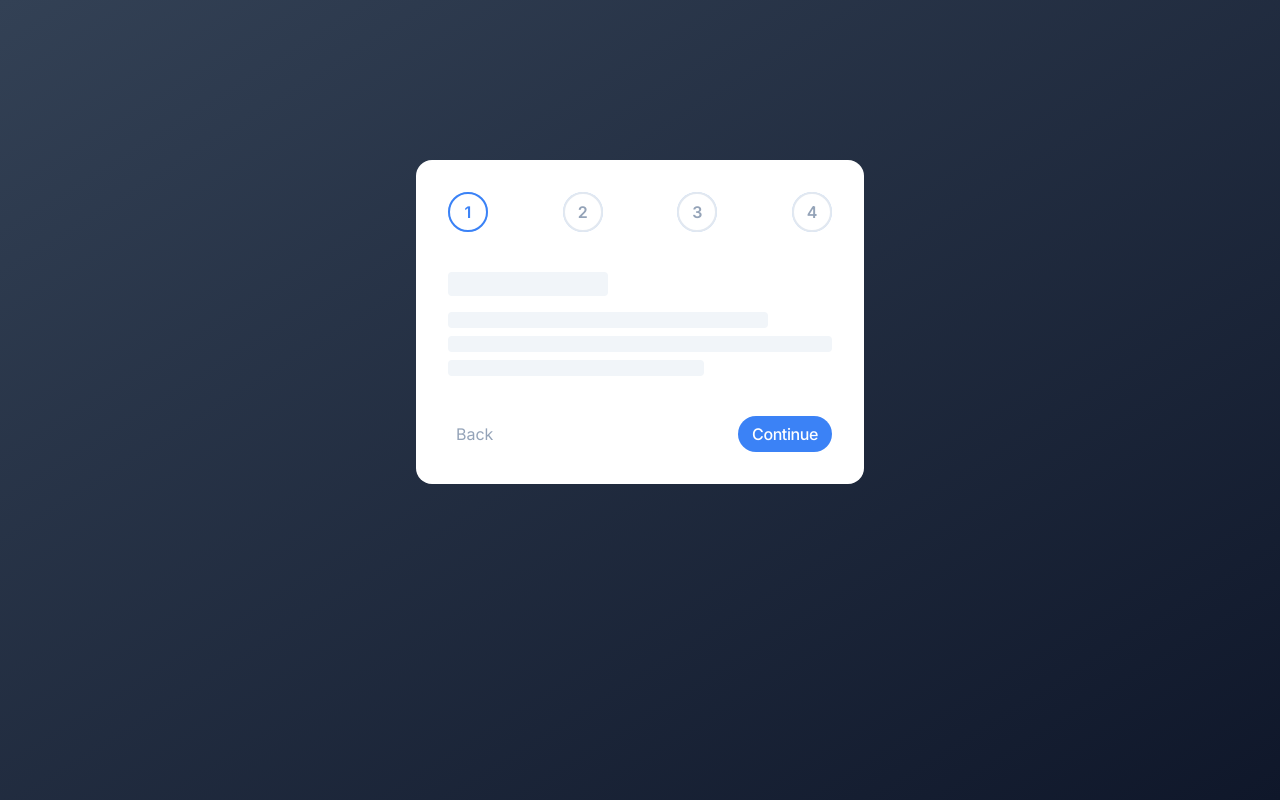
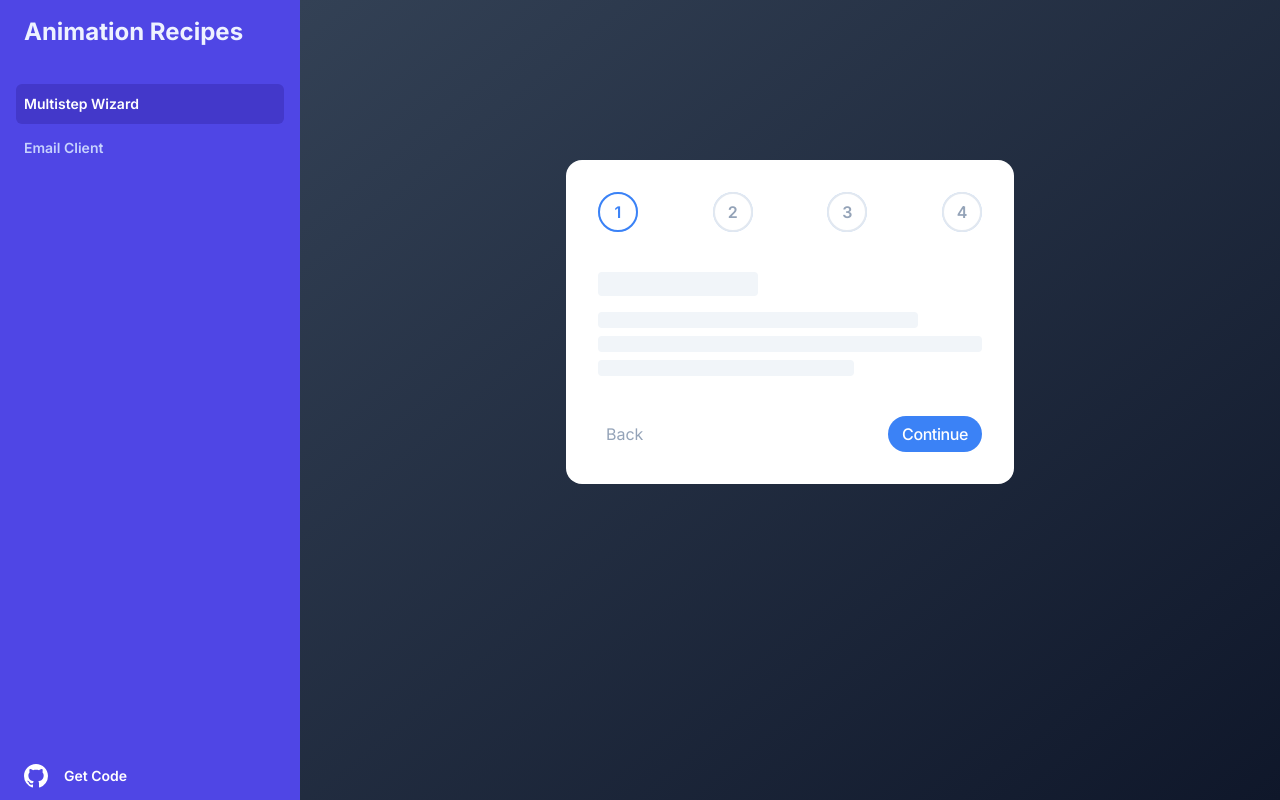
Before and after one commit to Md-Talim/framer-motion-recipes, a Next.js app: page /steps in a window 1280 px wide. Built offline with nearby package versions, Linux system fonts and the light colour scheme.

Commit message:
feat: create a sidebar for navigation

```diff
--- a/app/layout.tsx
+++ b/app/layout.tsx
@@ -1,6 +1,8 @@
 import type { Metadata } from "next";
 import { Inter } from "next/font/google";
 import "./globals.css";
+import Sidebar from "./sidebar";
+import { cn } from "./utils";
 
 const inter = Inter({ subsets: ["latin"] });
 
@@ -16,7 +18,10 @@ export default function RootLayout({
 }>) {
   return (
     <html lang="en">
-      <body className={inter.className}>{children}</body>
+      <body className={cn(inter.className, "grid lg:grid-cols-[300px_1fr]")}>
+        <Sidebar />
+        {children}
+      </body>
     </html>
   );
 }
--- /dev/null
+++ b/app/sidebar.tsx
@@ -0,0 +1,73 @@
+"use client";
+
+import { cn } from "@/app/utils";
+import Link from "next/link";
+import { usePathname } from "next/navigation";
+
+const navigation = [
+  { name: "Multistep Wizard", href: "/steps" },
+  { name: "Email Client", href: "/email-client" },
+];
+
+function GitHubIcon() {
+  return (
+    <svg
+      xmlns="http://www.w3.org/2000/svg"
+      aria-hidden="true"
+      viewBox="0 0 16 16"
+      version="1.1"
+      data-view-component="true"
+      fill="currentColor"
+      className="h-6 w-6"
+    >
+      <path d="M8 0c4.42 0 8 3.58 8 8a8.013 8.013 0 0 1-5.45 7.59c-.4.08-.55-.17-.55-.38 0-.27.01-1.13.01-2.2 0-.75-.25-1.23-.54-1.48 1.78-.2 3.65-.88 3.65-3.95 0-.88-.31-1.59-.82-2.15.08-.2.36-1.02-.08-2.12 0 0-.67-.22-2.2.82-.64-.18-1.32-.27-2-.27-.68 0-1.36.09-2 .27-1.53-1.03-2.2-.82-2.2-.82-.44 1.1-.16 1.92-.08 2.12-.51.56-.82 1.28-.82 2.15 0 3.06 1.86 3.75 3.64 3.95-.23.2-.44.55-.51 1.07-.46.21-1.61.55-2.33-.66-.15-.24-.6-.83-1.23-.82-.67.01-.27.38.01.53.34.19.73.9.82 1.13.16.45.68 1.31 2.69.94 0 .67.01 1.3.01 1.49 0 .21-.15.45-.55.38A7.995 7.995 0 0 1 0 8c0-4.42 3.58-8 8-8Z" />
+    </svg>
+  );
+}
+
+export default function Sidebar() {
+  const pathname = usePathname();
+
+  return (
+    <div className="hidden grow flex-col gap-y-5 overflow-y-auto bg-indigo-600 px-6 lg:flex">
+      <div className="flex h-16 shrink-0 items-center">
+        <h2 className="text-2xl font-bold text-indigo-50">Animation Recipes</h2>
+      </div>
+      <nav className="flex flex-1 flex-col">
+        <ul role="list" className="flex flex-1 flex-col gap-y-7">
+          <li>
+            <ul role="list" className="-mx-2 space-y-1">
+              {navigation.map((item) => (
+                <li key={item.name}>
+                  <Link
+                    href={item.href}
+                    className={cn(
+                      pathname === item.href
+                        ? "bg-indigo-700 text-white"
+                        : "text-indigo-200 hover:bg-indigo-700 hover:text-white",
+                      "group flex gap-x-3 rounded-md p-2 text-sm font-semibold leading-6",
+                    )}
+                  >
+                    {item.name}
+                  </Link>
+                </li>
+              ))}
+            </ul>
+          </li>
+
+          <li className="-mx-6 mt-auto">
+            <Link
+              href="https://github.com/md-talim/framer-motion-recipes/"
+              target="_blank"
+              className="flex items-center gap-x-4 px-6 py-3 text-sm font-semibold leading-6 text-white hover:bg-indigo-700"
+            >
+              <GitHubIcon />
+              <span className="sr-only">Repository Link</span>
+              <span aria-hidden="true">Get Code</span>
+            </Link>
+          </li>
+        </ul>
+      </nav>
+    </div>
+  );
+}
```
